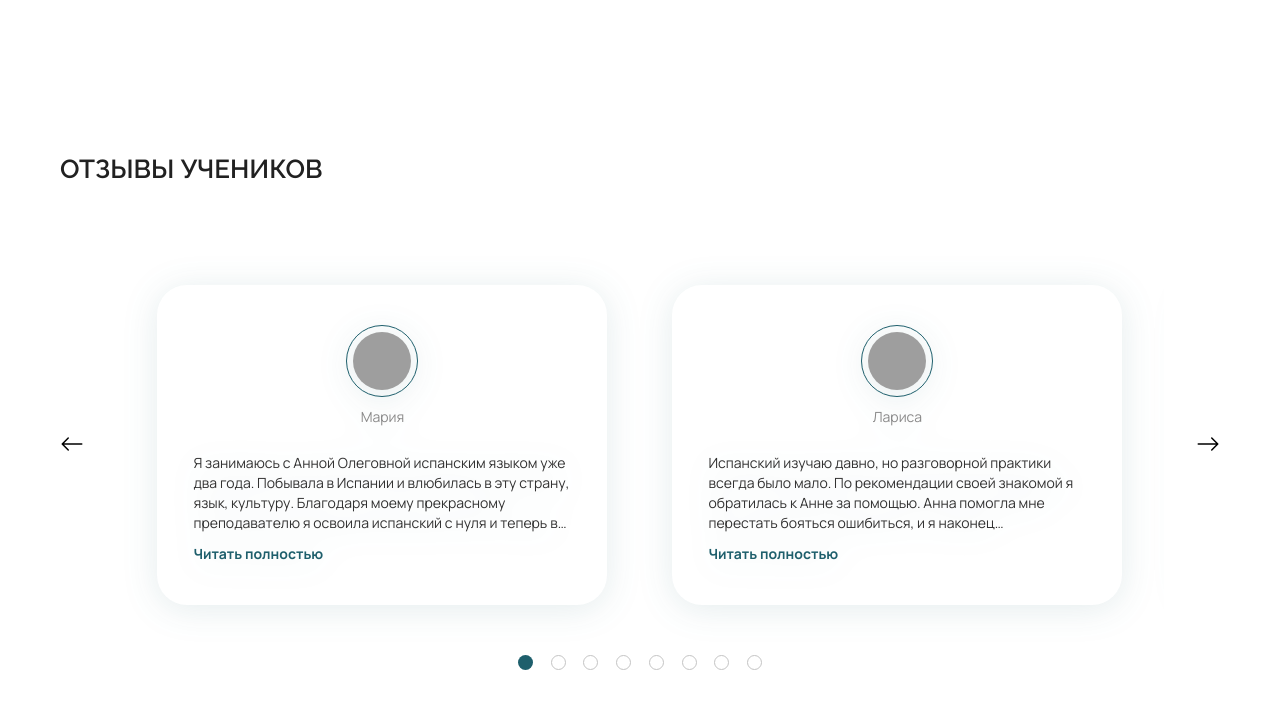
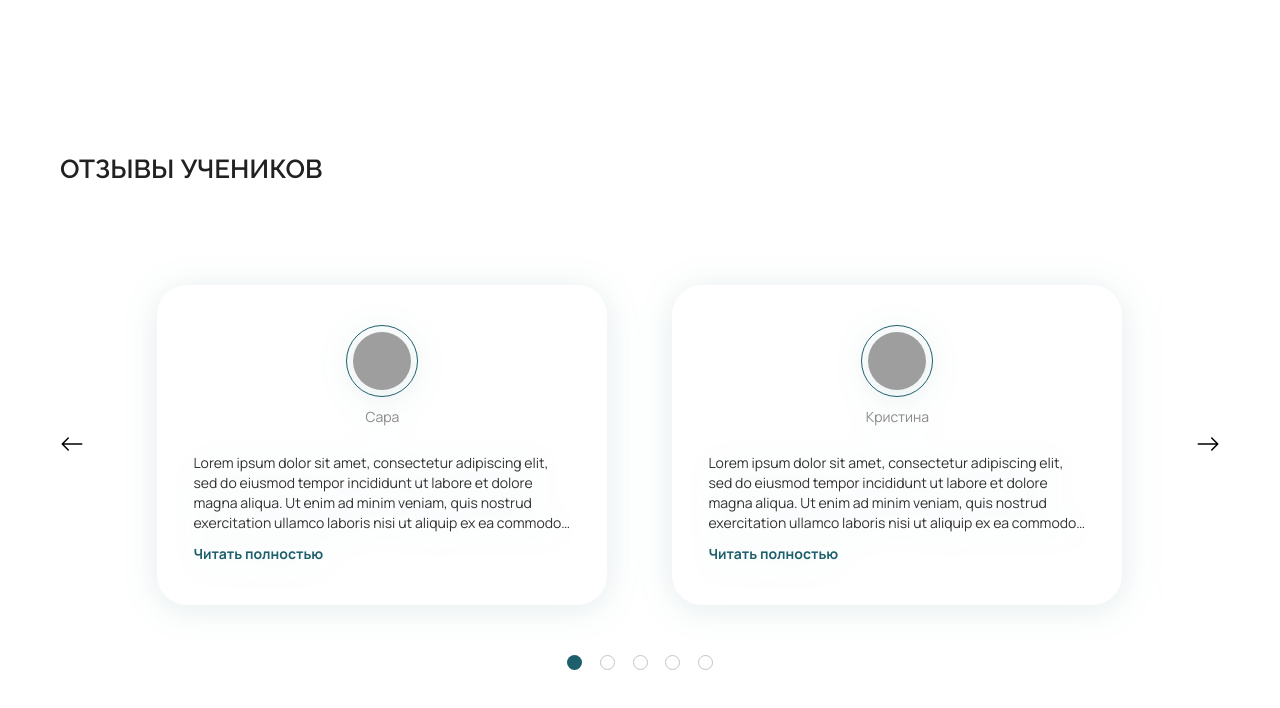
Before and after one commit to elrouss/spanish-with-anna, a Next.js app in the folder frontend/: page / in a window 1280 px wide. Shown: the top 708 px of the page. Built offline with nearby package versions, Linux system fonts and the light colour scheme; grey boxes are pictures that could not be loaded.

Commit message:
feat: randomize reviews in carousel

```diff
--- a/frontend/src/components/Reviews/Reviews.jsx
+++ b/frontend/src/components/Reviews/Reviews.jsx
@@ -1,4 +1,4 @@
-import { useRef } from 'react';
+import { useRef, useEffect, useState } from 'react';
 import { Pagination } from 'swiper';
 import { Swiper, SwiperSlide } from 'swiper/react';
 
@@ -13,7 +13,21 @@ import 'swiper/scss';
 import 'swiper/scss/pagination';
 
 function Reviews() {
+  const [randomReviews, setRandomReviews] = useState([]);
   const swiperRef = useRef();
+
+  useEffect(() => {
+    const copy = [...reviews];
+    const MAX_NUMBER = 10;
+    // Fisher–Yates shuffle
+    for (let i = 0; i < reviews.length; i += 1) {
+      const j = Math.floor(Math.random() * (i + 1));
+
+      [copy[i], copy[j]] = [copy[j], copy[i]];
+    }
+
+    setRandomReviews(copy.slice(0, MAX_NUMBER));
+  }, []);
 
   return (
     <section>
@@ -38,7 +52,7 @@ function Reviews() {
                 swiperRef.current = swiper;
               }}
             >
-              {reviews.map(({ _id, name, text, image }) => (
+              {randomReviews.map(({ _id, name, text, image }) => (
                 <SwiperSlide key={`slide-${_id}`}>
                   <Review
                     key={`review-${_id}`}
```
